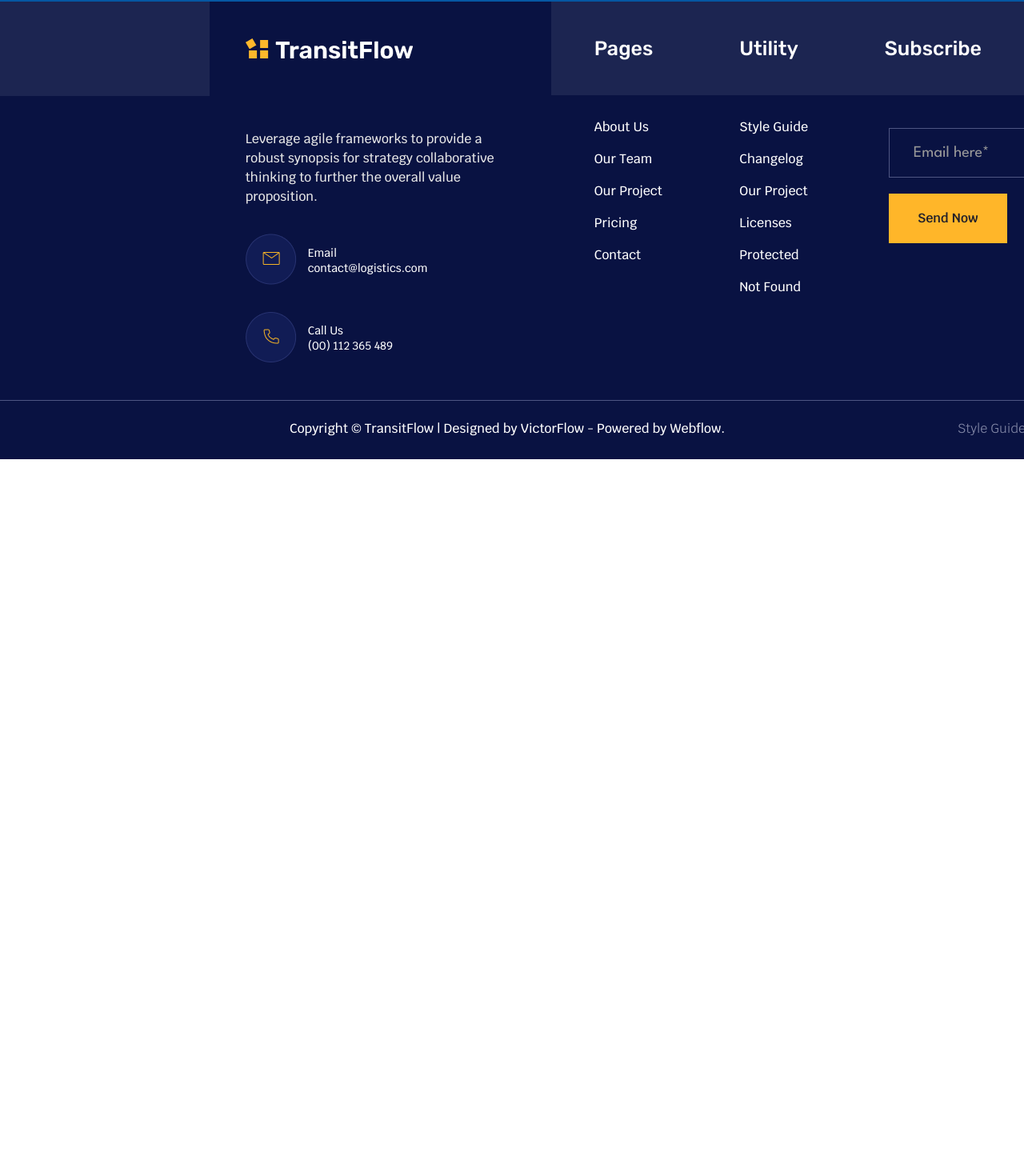
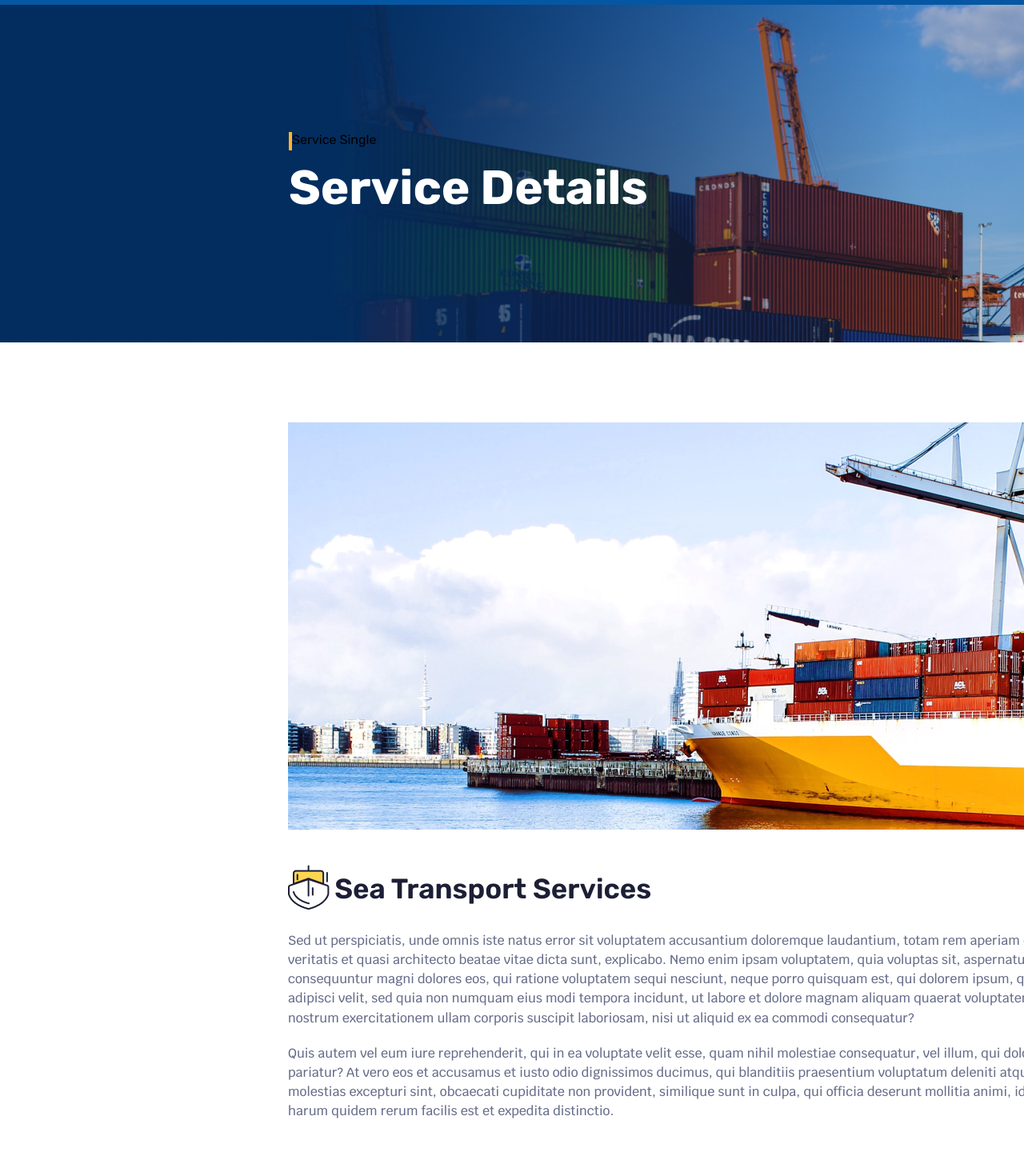
Before and after one commit to sgkocha/transit-flow, a React (Create React App) app: page /service in a window 1280 px wide. Shown: the part 239-1709 px from the top of the page at 80% size. Before the commit the page ends 813 px from the top, so only its background shows below. Built offline with nearby package versions, Linux system fonts and the light colour scheme.

Commit message:
add Main and Info blocks to Service page

```diff
--- a/src/compontents/Main/Main.tsx
+++ b/src/compontents/Main/Main.tsx
@@ -3,6 +3,7 @@ import { Route, Routes } from 'react-router-dom'
 import Home from '../../pages/Home'
 import About from '../../pages/About'
 import Services from '../../pages/Services'
+import Service from '../../pages/Service'
 
 const Main = () => {
     return (
@@ -19,6 +20,10 @@ const Main = () => {
                 path='services'
                 element={<Services/>}
             />
+            <Route
+                path='service'
+                element={<Service/>}
+            />
         </Routes>
     )
 }
--- /dev/null
+++ b/src/pages/Service.css
@@ -0,0 +1,61 @@
+.service-main {
+    padding-top: 159px;
+    padding-bottom: 158px;
+    padding-left: 361px;
+    background: url("/public/images/service-main-bg.png");
+    background-position-y: -166px;
+}
+
+.service-main-pattern {
+    width: 4px;
+    height: 23px;
+    background-color: rgba(255, 182, 41, 1);
+}
+
+.services-main-above {
+    padding-top: 3px;
+    padding-bottom: 3px;
+    padding-left: 9px;
+    padding-right: 9px;
+    background-color: rgba(4, 28, 55, 0.5);
+    font-size: 14px;
+    color: #FFFFFF;
+}
+
+.service-main-title {
+    margin-top: 11px;
+    font-weight: 700;
+    font-size: 60px;
+    color: #FFFFFF;
+}
+
+.service-info {
+    margin-top: 100px;
+    margin-left: 360px;
+    margin-right: 361px;
+}
+
+.service-info-caption {
+    margin-top: 40px;
+    margin-bottom: 22px;
+    gap: 6.19px;
+}
+
+.service-info-title {
+    font-weight: 600;
+    font-size: 35px;
+    color: #1C1F35;
+}
+
+.service-info-desc {
+    margin-bottom: 20px;
+    font-family: 'Krub', sans-serif;
+    font-weight: 500;
+    font-size: 16px;
+    line-height: 151.5%;
+    color: #666C89;
+}
+
+.service-info-desc:last-child {
+    margin-bottom: 0;
+}
--- /dev/null
+++ b/src/pages/Service.tsx
@@ -0,0 +1,43 @@
+import React from 'react'
+import './Service.css'
+
+const Service = () => {
+    return (
+        <main>
+            <div className="service-main">
+                <div className="service-main-caption d-f">
+                    <div className="service-main-pattern"></div>
+                    <div className="service-main-above">Service Single</div>
+                </div>
+                <h3 className="service-main-title">Service Details</h3>
+            </div>
+            <div className="service-info">
+                <div><img src="images/service-info.png" alt="service-info" /></div>
+                <div className="service-info-caption d-f align-center">
+                    <div><img src="images/service1.png" alt="service1" /></div>
+                    <h3 className="service-info-title">Sea Transport Services</h3>
+                </div>
+                <p className="service-info-desc">
+                        Sed ut perspiciatis, unde omnis iste natus error sit voluptatem accusantium doloremque
+                        laudantium, totam rem aperiam eaque ipsa, quae ab illo inventore veritatis et quasi architecto
+                        beatae vitae dicta sunt, explicabo. Nemo enim ipsam voluptatem, quia voluptas sit, aspernatur
+                        aut odit aut fugit, sed quia consequuntur magni dolores eos, qui ratione voluptatem sequi nesciunt,
+                        neque porro quisquam est, qui dolorem ipsum, quia dolor sit, amet, consectetur, adipisci velit,
+                        sed quia non numquam eius modi tempora incidunt, ut labore et dolore magnam aliquam quaerat voluptatem.
+                        Ut enim ad minima veniam, quis nostrum exercitationem ullam corporis suscipit laboriosam, nisi
+                        ut aliquid ex ea commodi consequatur?
+                    </p>
+                    <p className="service-info-desc">
+                        Quis autem vel eum iure reprehenderit, qui in ea voluptate velit esse, quam nihil molestiae consequatur,
+                        vel illum, qui dolorem eum fugiat, quo voluptas nulla pariatur? At vero eos et accusamus et iusto odio
+                        dignissimos ducimus, qui blanditiis praesentium voluptatum deleniti atque corrupti, quos dolores et
+                        quas molestias excepturi sint, obcaecati cupiditate non provident, similique sunt in culpa, qui officia
+                        deserunt mollitia animi, id est laborum et dolorum fuga. Et harum quidem rerum facilis est et expedita distinctio.
+                    </p>
+            </div>
+            <div style={{ marginBottom: "120px" }}></div>
+        </main>
+    )
+}
+
+export default Service
--- a/src/pages/Services.tsx
+++ b/src/pages/Services.tsx
@@ -1,4 +1,5 @@
 import React from 'react'
+import { Link } from 'react-router-dom'
 import "./Services.css"
 
 const Services = () => {
@@ -19,7 +20,7 @@ const Services = () => {
                 <h3 className="about-services-title">Our Logistics Services</h3>
                 <div className="about-services-box d-f" style={{ justifyContent: "space-around" }}>
                     <div className="about-services-item">
-                        <div><img src="images/service1.png" alt="service1" /></div>
+                        <div> <Link to='/service'><img src="images/service1.png" alt="service1" /></Link> </div>
                         <div className="services-item-title">Sea Transport Services</div>
                         <p className="services-item-desc">
                             Following the quality of our service thus having gained trust of our many clients.
```
Also changed, not shown: public/images/service-info.png (added), public/images/service-main-bg.png (added). Lines whose indentation alone changed are shown as unchanged.
